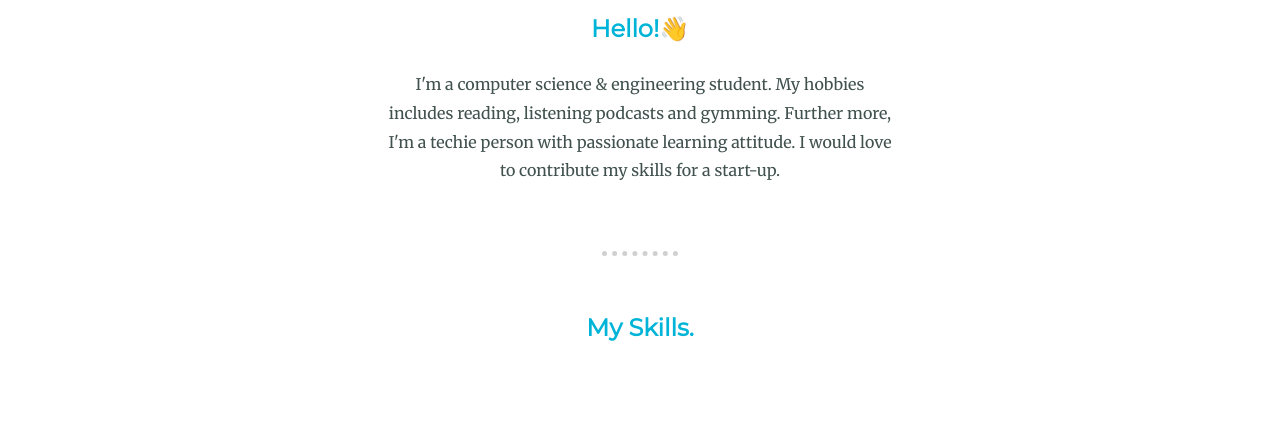
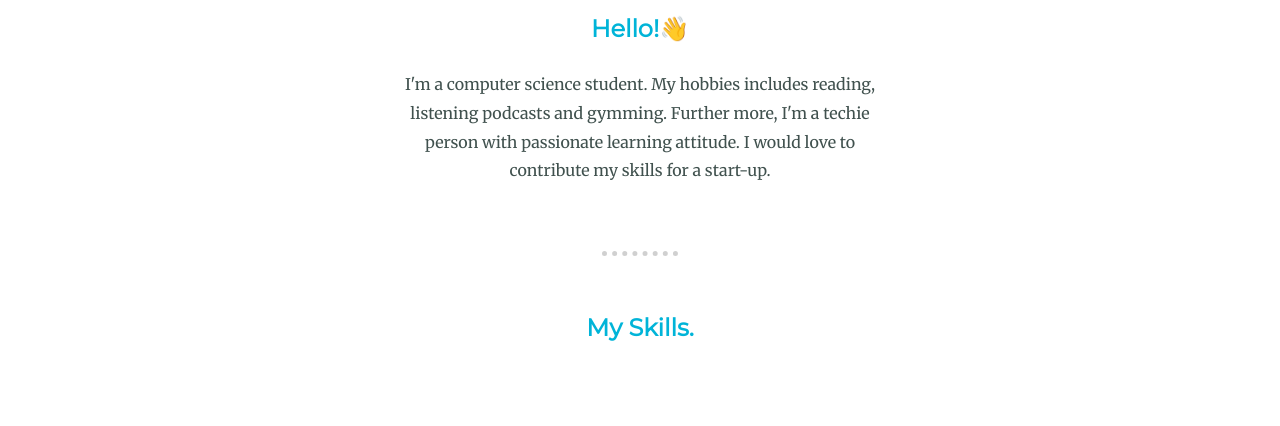
Before and after one commit to sagarr810/sagar, a plain HTML site: page index.html in a window 1280 px wide. Shown: the part 652-1078 px from the top of the page. Drawn offline with Linux system fonts and the light colour scheme; grey boxes are pictures that could not be loaded.

Commit message:
Update index.html

```diff
--- a/index.html
+++ b/index.html
@@ -25,7 +25,7 @@
     <div class="profile">
         <img src="profile.jpg" alt="profile"; class="profile-picture">
         <h2>Hello!👋</h2>
-        <p>I'm a computer science & engineering student. My hobbies includes reading, listening podcasts and gymming. Further more, I'm a techie person with passionate learning attitude. I would love to contribute my skills for a start-up.
+        <p>I'm a computer science student. My hobbies includes reading, listening podcasts and gymming. Further more, I'm a techie person with passionate learning attitude. I would love to contribute my skills for a start-up.
         </p>
     </div>
     <hr>
```
